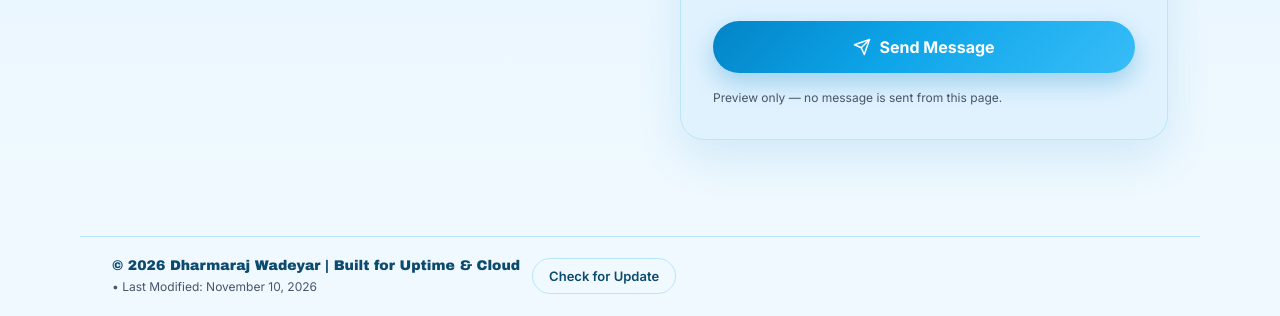
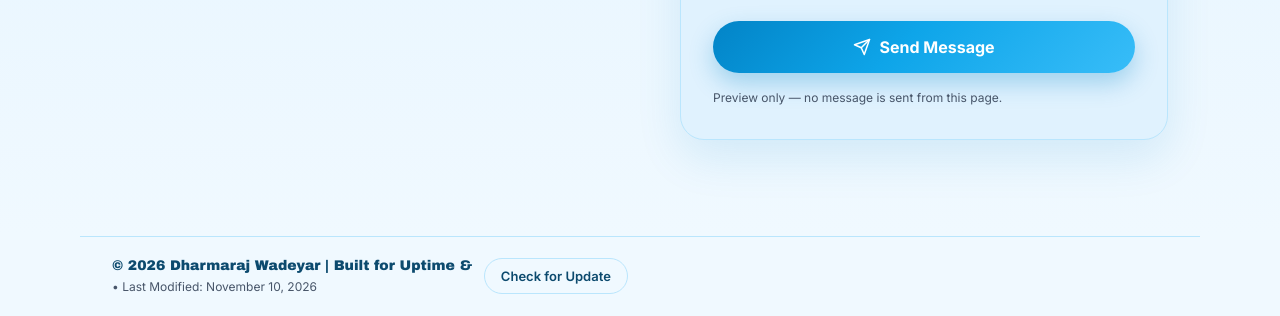
Before and after one commit to DharmarajWadeyar/DharmarajWadeyar.github.io, a plain HTML site: page index.html in a window 1280 px wide. Shown: the part 5627-5943 px from the top of the page. Drawn offline with Linux system fonts and the light colour scheme.

Commit message:
Fix footer text for Uptime & Cloud

```diff
--- a/index.html
+++ b/index.html
@@ -3629,7 +3629,7 @@ Constrain images and videos to the parent width and preserve their intrinsic asp
     <footer class="max-w-[1120px] mx-auto px-5 md:px-8 py-5 text-left" style="border-top:1px solid var(--border);">
       <div class="flex flex-col sm:flex-row sm:items-center justify-start gap-3 flex-wrap">
         <div>
-          <p class="font-display text-[14px] leading-tight">© 2026 Dharmaraj Wadeyar | Built for Uptime &amp; Cloud</p>
+          <p class="font-display text-[14px] leading-tight">© 2026 Dharmaraj Wadeyar | Built for Uptime &amp;</p>
           <p id="lastModified" class="mt-1 text-[12px]" style="color: var(--muted);">• Last Modified: December 31, 1969
           </p>
         </div>
```
